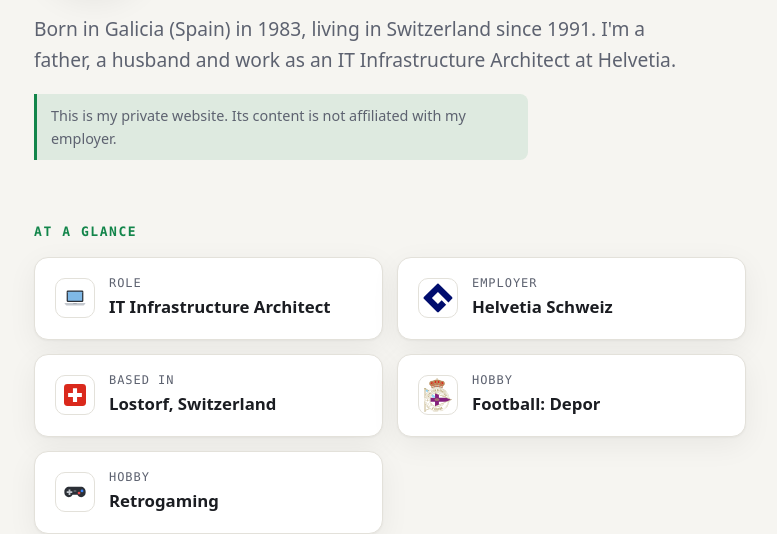
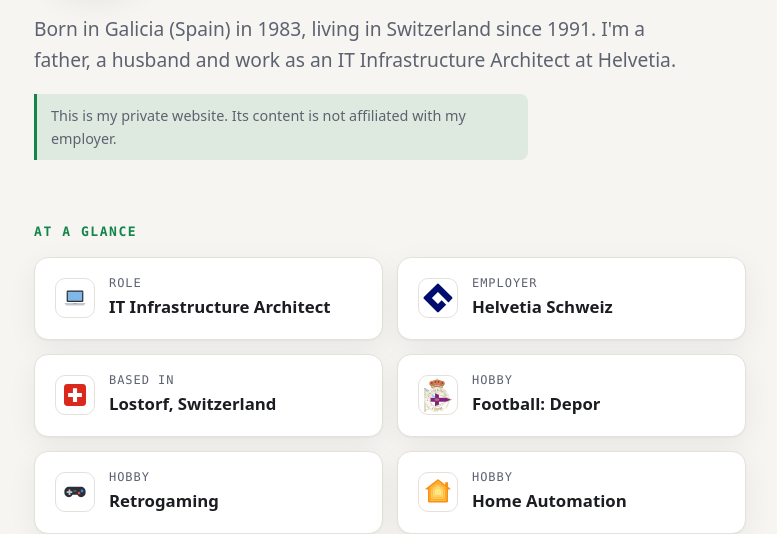
Before and after one commit to eloy83/eloy83.github.io, a plain HTML site: page index.html in a window 1280 px wide. Shown: the part 433-967 px from the top of the page, without its empty margins (250-1027 px from the left). Drawn offline with Linux system fonts and the light colour scheme.

Commit message:
Kachel Hobby: Home Automation
Co-Authored-By: Claude Opus 5.5 <noreply@anthropic.com>
Claude-Session: https://claude.ai/code/session_01RGRojANHLeWkjBY2Pv2Vst

```diff
--- a/index.html
+++ b/index.html
@@ -285,6 +285,13 @@ Eloy Castro
               <div class="v">Retrogaming</div>
             </div>
           </div>
+          <div class="fact has-ico">
+            <span class="ico ico-img"><img src="images/homekit.svg" alt="" width="34" height="34"></span>
+            <div>
+              <div class="k"><span class="de">Hobby</span><span class="en">Hobby</span><span class="es">Afición</span></div>
+              <div class="v">Home Automation</div>
+            </div>
+          </div>
         </div>
       </section>
 
```
Also changed, not shown: images/homekit.svg (added).
